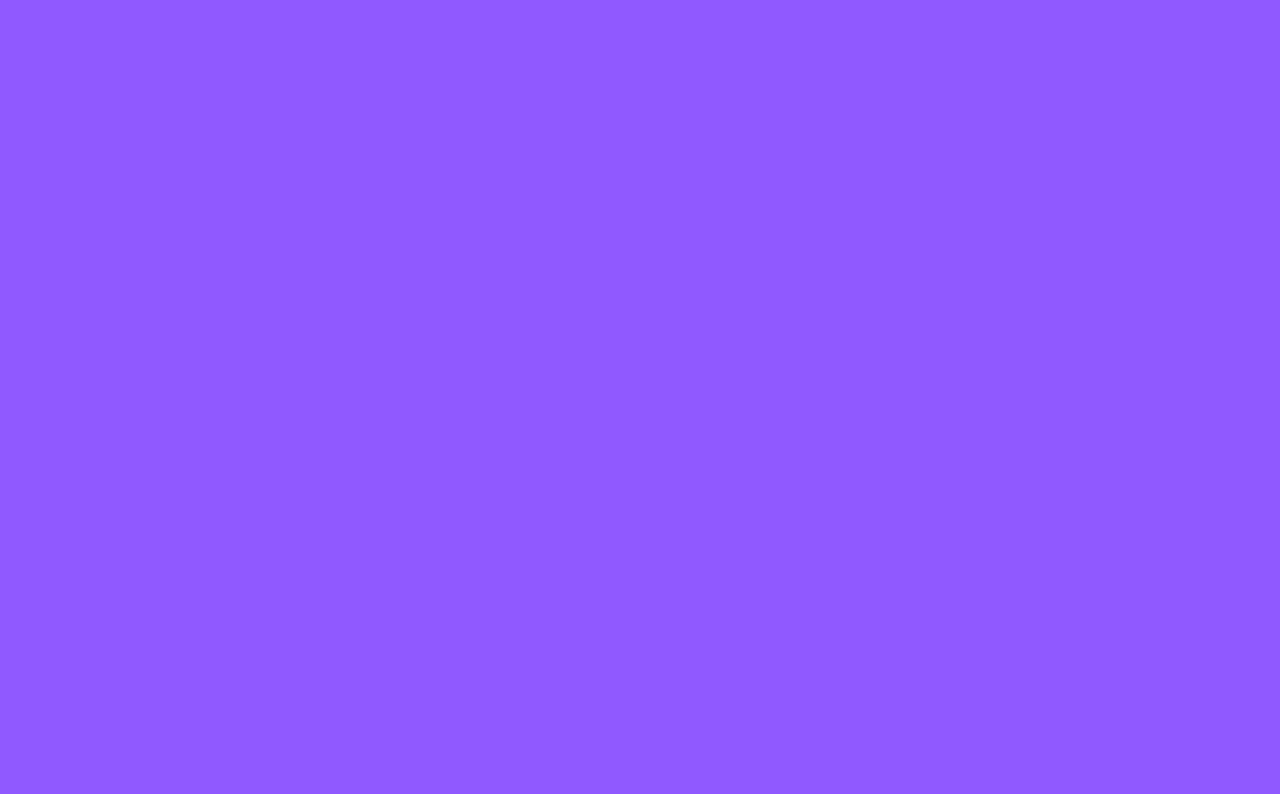
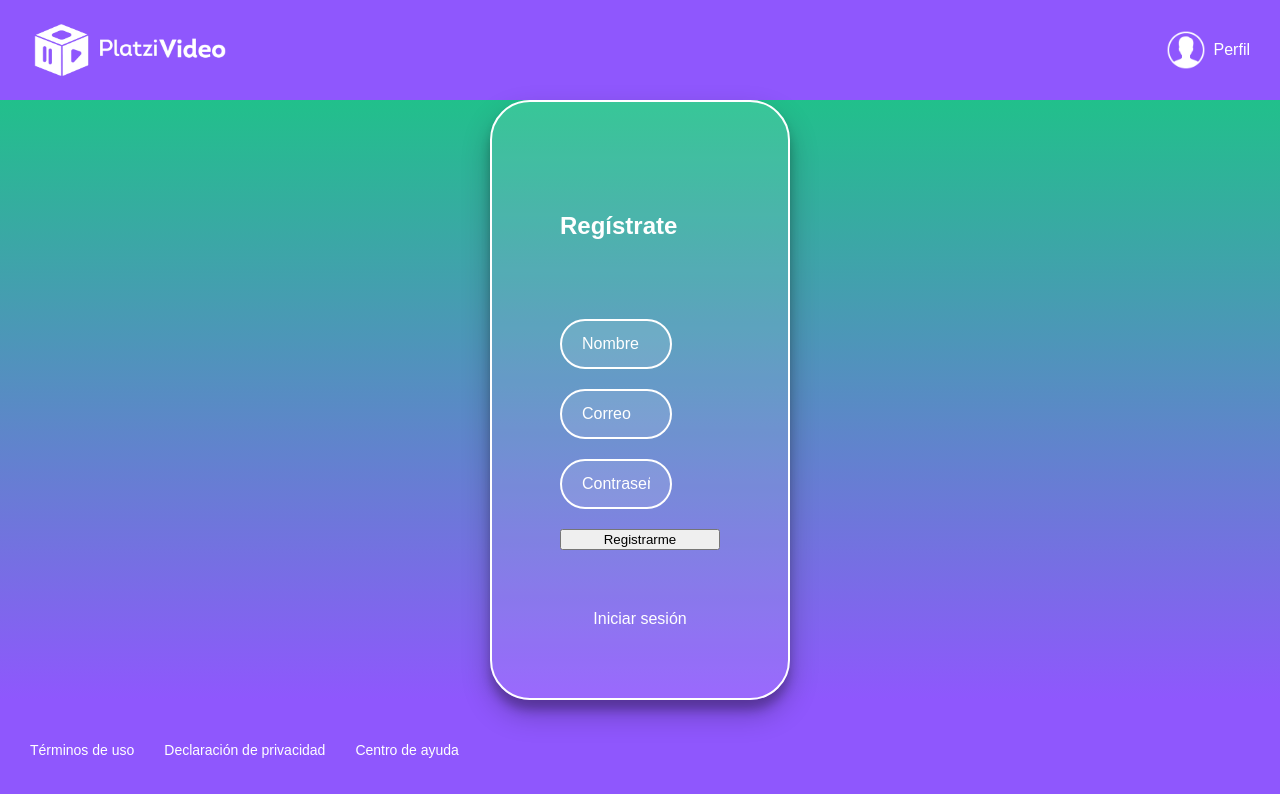
Before and after one commit to JefersonV/Video, a React app: page /register in a window 1280 px wide. Shown: the top 794 px of the page. Built offline with nearby package versions, Linux system fonts and the light colour scheme; a web font is replaced by a local one.

Commit message:
Layout agregado prop especial { children }

```diff
--- /dev/null
+++ b/src/assets/styles/components/Register.scss
@@ -0,0 +1,39 @@
+.register {
+  background-image: linear-gradient(#21c08b, #8f57fd);
+  display: flex;
+  align-items: center;
+  flex-direction: column;
+  justify-content: center;
+  padding: 0px 30px;
+  min-height: calc(100vh - 200px); /* El ancho será igual al tamaño de todo el height menos 200px (100px del header + 100px del footer) */
+}
+
+.register__container {
+  background-color: rgba(255,255,255,0.1);
+  border: 2px solid white;
+  border-radius: 40px;
+  box-shadow: 0 14px 28px rgba(0,0,0,0.25), 0 10px 10px rgba(0,0,0,0.22);
+  color: white;
+  display: flex;
+  flex-direction: column;
+  justify-content: space-around;
+  min-height: 600px;
+  padding: 60px 68px 40px;
+  width: 300px;
+}
+
+.register__container--form {
+  display: flex;
+  flex-direction: column;
+}
+
+.register__container a {
+  color: white;
+  font-size: 16px;
+  text-align: center;
+  text-decoration: none;
+}
+
+.register__container a:hover {
+  text-decoration: underline;
+}
--- /dev/null
+++ b/src/components/Layout.js
@@ -0,0 +1,13 @@
+import React from 'react';
+import Header from './Header';
+import Footer from './Footer';
+
+const Layout = ({ children }) => (
+  <div className="app">
+    <Header />
+    {children}
+    <Footer />
+  </div>
+);
+
+export default Layout;
--- a/src/containers/Home.js
+++ b/src/containers/Home.js
@@ -1,10 +1,9 @@
 import React, { useState, useEffect } from 'react';
-import Header from '../components/Header';
 import Main from '../components/Main';
 import Carousel from '../components/Carousel';
 import Categories from '../components/Categories';
 import CarouselItem from '../components/CarouselItem';
-import Footer from '../components/Footer';
+
 import useInitialState from '../hooks/useInitialState';
 import '../assets/styles/App.scss';
 
@@ -15,7 +14,7 @@ const Home = () => {
 	console.log(initialState)
 	return(
 		<div className="app">
-			<Header />
+
 			<Main />
 
 			{initialState.mylist.length > 0 && (
@@ -43,7 +42,7 @@ const Home = () => {
 					)}
 				</Carousel>
 			</Categories>
-			<Footer />
+
 		</div>
 	);
 }
--- /dev/null
+++ b/src/containers/NotFound.js
@@ -0,0 +1,10 @@
+import React, { Fragment } from 'react';
+
+const NotFound = () => (
+  <Fragment >
+    <h1>Not Found</h1>
+
+  </Fragment>
+);
+
+export default NotFound;
--- /dev/null
+++ b/src/containers/Register.js
@@ -0,0 +1,19 @@
+import React from 'react';
+import '../assets/styles/components/Register.scss';
+
+const Register = () => (
+  <section className="register">
+    <section className="register__container">
+      <h2>Regístrate</h2>
+      <form  className="register__container--form" action="">
+        <input type="text" className="input" placeholder="Nombre"/>
+        <input type="text" className="input" placeholder="Correo"/>
+        <input type="password" className="input" placeholder="Contraseña"/>
+        <button className="button">Registrarme</button>
+      </form>
+      <a href="">Iniciar sesión</a>
+    </section>
+  </section>
+);
+
+export default Register;
--- a/src/routes/App.js
+++ b/src/routes/App.js
@@ -2,14 +2,20 @@ import React, { useState, useEffect } from 'react';
 import { BrowserRouter, Route, Switch } from 'react-router-dom';
 import Home from '../containers/Home';
 import Login from '../containers/Login';
-
+import Register from '../containers/Register';
+import NotFound from '../containers/NotFound';
+import Layout from '../components/Layout';
 
 const App = () => (
   <BrowserRouter>
-
-      <Route exact path="/" component={Home} />
-      <Route exact path="/login" component={Login} />
-
+    <Layout >
+      <Switch >
+        <Route exact path="/" component={Home} />
+        <Route exact path="/login" component={Login} />
+        <Route exact path="/register" component={Register} />
+        <Route component={NotFound} />
+      </Switch>
+    </Layout>
   </BrowserRouter>
 );
 
```
